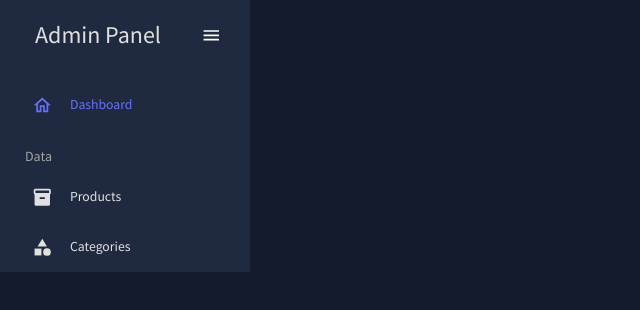
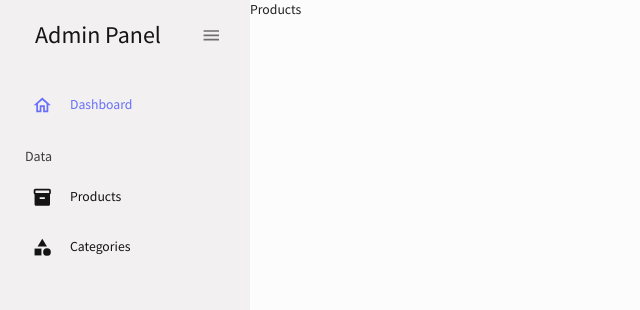
Before and after one commit to foullanifatimazohra/Dashboard-React-JS-MUI, a React (Create React App) app: page /products in a window 1280 px wide. Shown: the top 310 px of the page, without its empty margins (0-640 px from the left). Built offline with nearby package versions, Linux system fonts and the light colour scheme.

Commit message:
feat : add categories and products pages

```diff
--- a/src/App.jsx
+++ b/src/App.jsx
@@ -5,9 +5,8 @@ import { Routes, Route } from "react-router-dom";
 import SideBar from "./components/layouts/SideBar";
 //pages
 import { Dashboard } from "./pages/dashboard";
-import Team from "./pages/team";
-import Contact from "./pages/contacts";
-import FormPage from "./pages/form";
+import { Categories } from "./pages/categories";
+import { Products } from "./pages/products";
 
 function App() {
   const [theme, colorMode] = useMode();
@@ -21,9 +20,8 @@ function App() {
             {/* <TopBar /> */}
             <Routes>
               <Route path="/" element={<Dashboard />} />
-              <Route path="/team" element={<Team />} />
-              <Route path="/contacts" element={<Contact />} />
-              <Route path="/form" element={<FormPage />} />
+              <Route path="/products" element={<Products />} />
+              <Route path="/categories" element={<Categories />} />
             </Routes>
           </main>
         </div>
--- a/src/components/layouts/SideBar.jsx
+++ b/src/components/layouts/SideBar.jsx
@@ -41,6 +41,7 @@ function SideBar() {
       sx={{
         "& .css-dip3t8": {
           background: `${colors.primary[400]} !important`,
+          height: "100vh",
         },
         "& .css-1wvake5": {
           borderRightWidth: " 0px !important",
--- /dev/null
+++ b/src/pages/products/index.jsx
@@ -0,0 +1,5 @@
+import React from "react";
+
+export const Products = () => {
+  return <div>Products</div>;
+};
--- a/src/theme.js
+++ b/src/theme.js
@@ -199,7 +199,7 @@ export const ColorModeContext = createContext({
 });
 
 export const useMode = () => {
-  const [mode, setMode] = useState("dark");
+  const [mode, setMode] = useState("light");
 
   const colorMode = useMemo(
     () => ({
```
